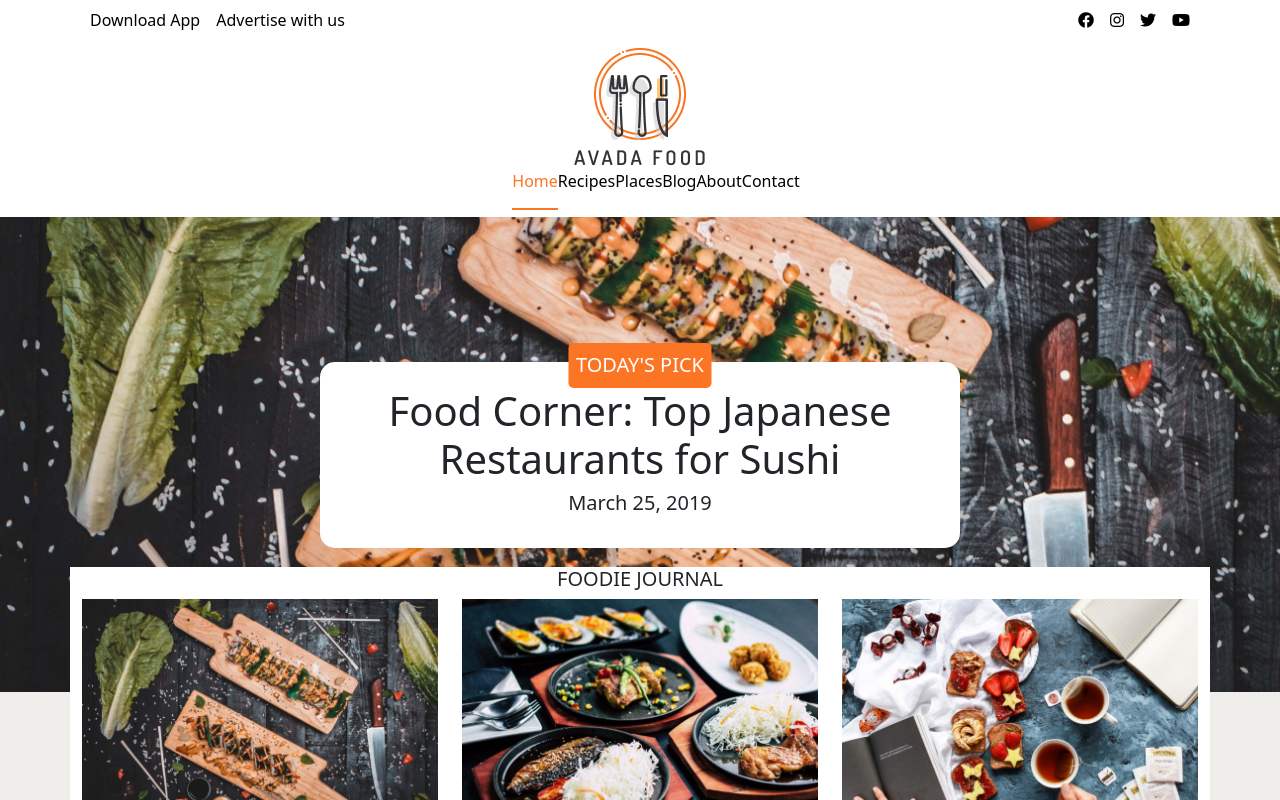
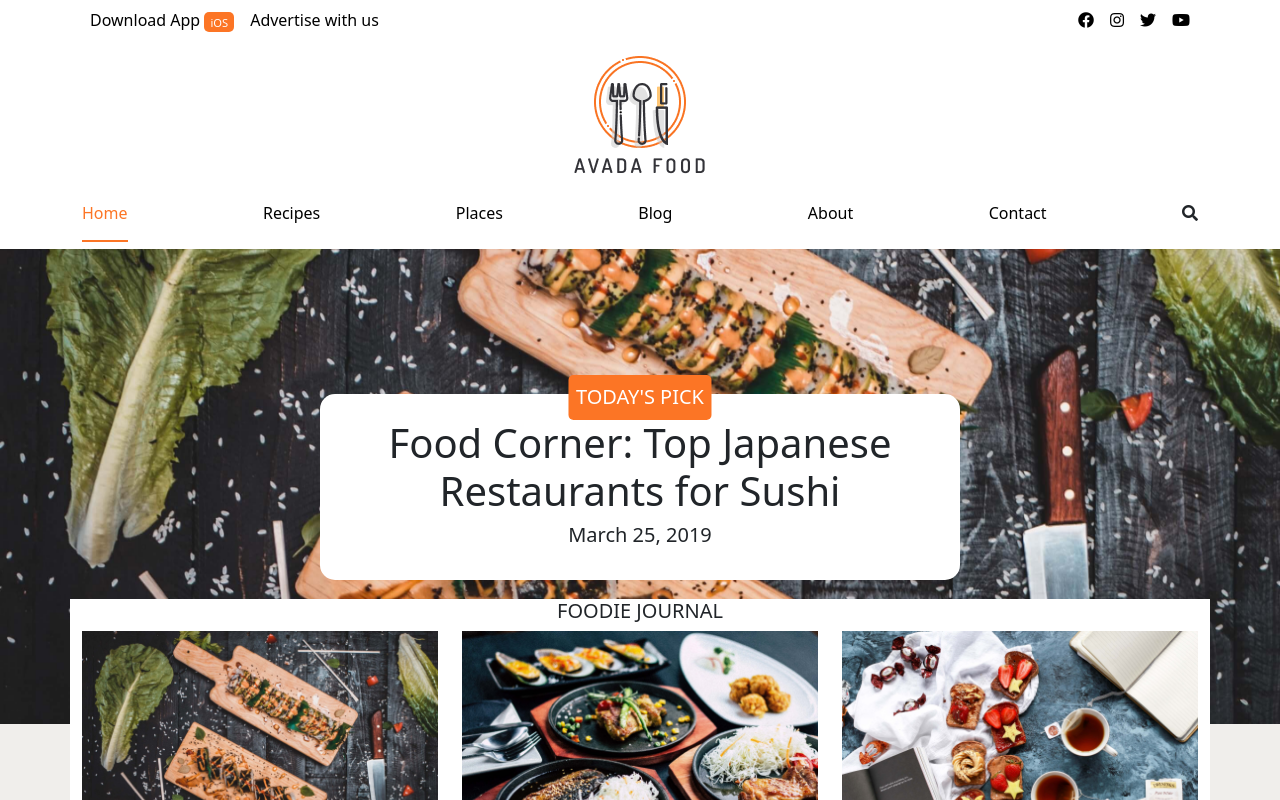
Before and after one commit to DavideZattra/proj-html-vuejs, a Vue app: page / in a window 1280 px wide. Shown: the top 800 px of the page. Built offline with nearby package versions, Linux system fonts and the light colour scheme.

Commit message:
header items placement fixed

```diff
--- a/src/components/Header.vue
+++ b/src/components/Header.vue
@@ -7,7 +7,7 @@
 
           <ul class="d-flex p-0 ">
 
-            <li class="pt-2 ps-2 pe-2"><a href="#">Download App</a></li>
+            <li class="pt-2 ps-2 pe-2"><a href="#">Download App</a> <button class="btn">iOS</button></li>
             <li class="pt-2 ps-2 pe-2"><a href="#">Advertise with us</a></li>
 
           </ul>
@@ -23,7 +23,7 @@
 
         </div>
 
-        <div class="col-12 text-center">
+        <div class="col-12 pt-2 pb-4 text-center">
           <a href="#"><img src="../assets/img/avada-food-logo.png" alt="Main Avada Logo"></a>
         </div>
 
@@ -31,13 +31,15 @@
 
           <nav>
 
-            <ul class="d-flex justify-content-center">
+            <ul class="p-0 d-flex justify-content-between">
 
               <li v-for="(element, index) in sectionList" :key="index">
                 <a class="text-capitalize pb-3" :class="{active : element.selected}" :href="element.url">
                   {{ element.name }}
                 </a>
               </li>
+
+              <li><a href="#"></a><i class="fas fa-search"></i></li>
 
             </ul>
 
@@ -69,7 +71,15 @@ export default {
 
 <style scoped lang="scss">
 @import '../style/variables.scss';
-
+button{
+  padding: 0 5px;
+  line-height: 20px;
+  font-size: 0.7em;
+  color: white;
+  background-color: $mainOrangeColor;
+  border-radius: 5px;
+  height: 20px;
+}
 .active{
   color: $mainOrangeColor;
   border-bottom: 2px solid $mainOrangeColor;
```
